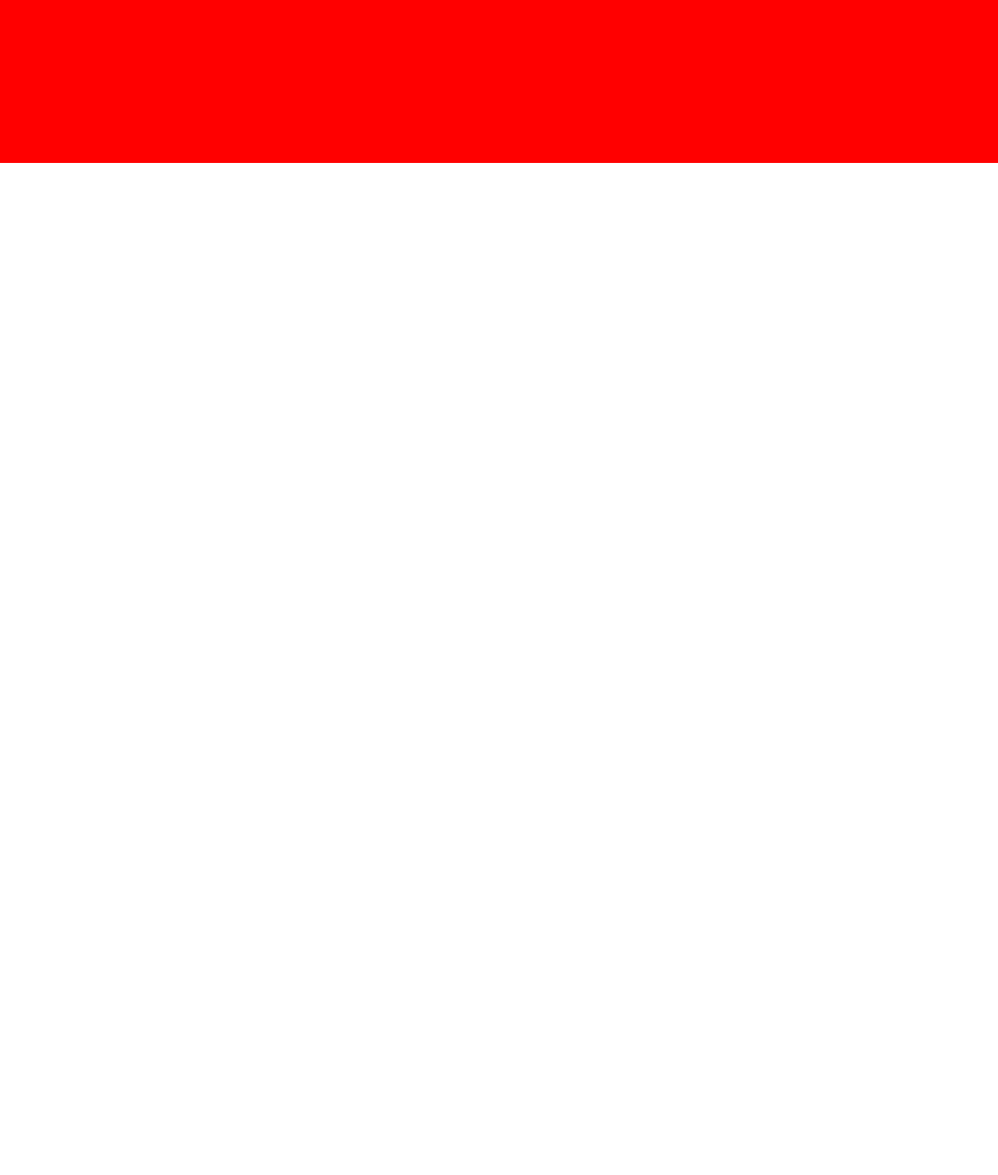
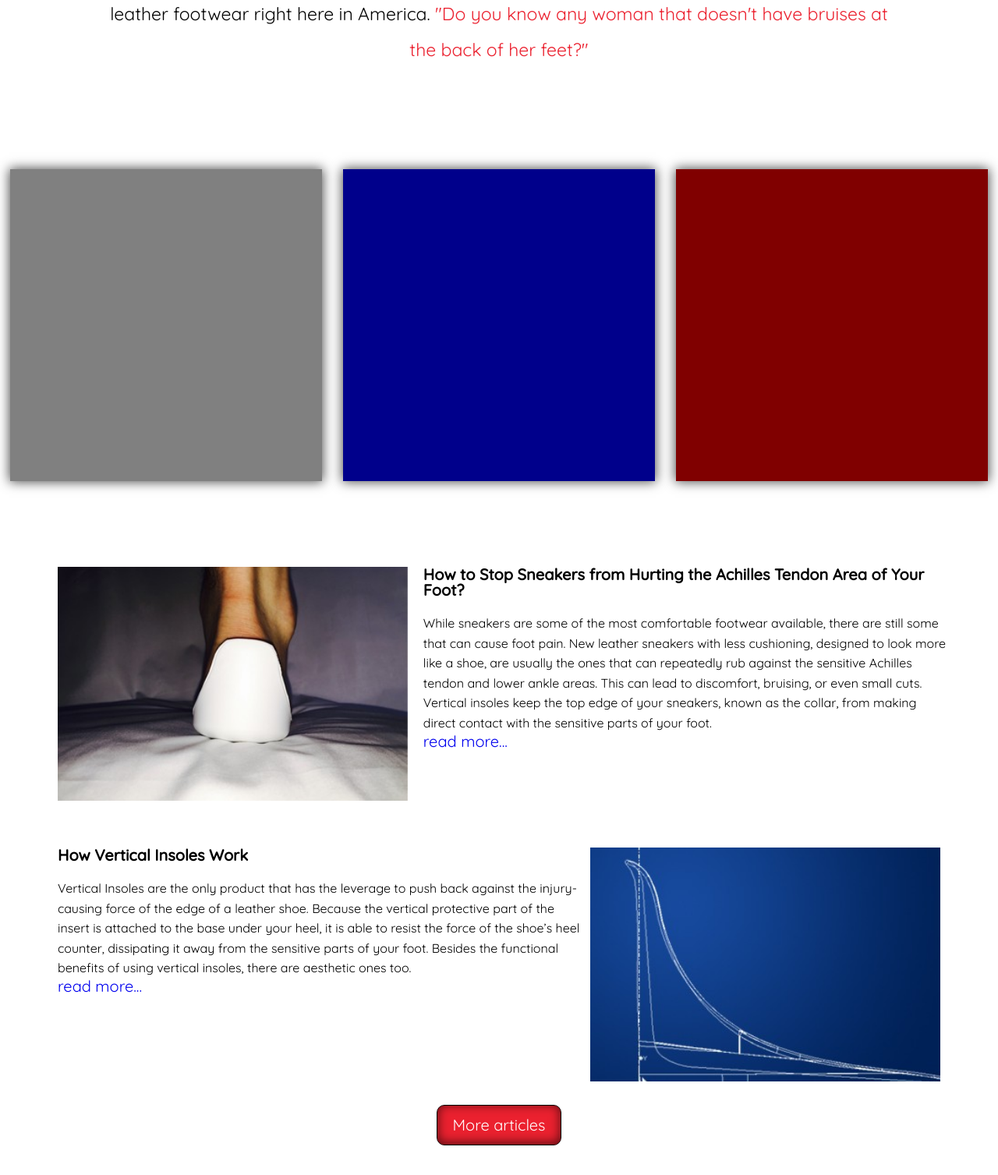
Before and after one commit to emaraosman/verticalinsoles, a plain HTML site: page index.html in a window 1280 px wide. Shown: the part 791-2298 px from the top of the page at 78% size. Before the commit the page ends 1000 px from the top, so only its background shows below. Drawn offline with nearby package versions, Linux system fonts and the light colour scheme.

Commit message:
about section implement

```diff
--- a/assets/stylesheets/main.css
+++ b/assets/stylesheets/main.css
@@ -69,9 +69,13 @@ body{
 
 }
 
-.flexy{
+/*.flexy{
   display: flex;
   justify-content: center;
+}*/
+
+a{
+	text-decoration: none;
 }
 
 /*
@@ -95,6 +99,7 @@ header{
 	background: url('../images/twoinsoles.jpg') bottom;
 	background-size: cover;
 	height: 600px;
+	min-height: 600px;
 	/*filter: blur(1.8px);*/
 
 
@@ -126,17 +131,21 @@ nav{
   background-color: rgba(255,255,255,0.8);
 }
 
-.nav-logo{
-	max-height: 80px;
-  display: inline-block;
+#nav-logo{
+	height: inherit;
+	width: auto;
   align-self: center;
   flex: 1;
   text-decoration: none;
   color: black;
   text-align: center;
-  border-left: 1px solid red;
+  border-left: 1px solid rgba(235,33,47,1);
   padding-left: 2px;
+	background: url("../images/logo.jpg") left;
+	background-repeat: no-repeat;
+	background-size: contain;
 }
+
 
 .nav-links{
 
@@ -146,26 +155,18 @@ nav{
 	text-decoration: none;
 	color: black;
 	text-align: center;
-	border-left: 1px solid red;
+	border-left: 1px solid rgba(235,33,47,1);
 	padding-left: 2px;
 }
 
 nav ul{
   display: flex;
   justify-content: space-around;
-  flex:2;
+  flex:3;
   /*padding-left: 20%;*/
 }
 
-nav {
-  flex: 1;
-}
 
-#nav-logo{
-  max-height: 80px;
-  width:auto;
-  text-align: left;
-}
 
 
 
@@ -178,9 +179,164 @@ nav {
 
 #breaker-section{
 	width: 100%;
+	height: auto;
+	background:rgba(255,255,255,1);
+	text-align: center;
+	display:block;
+
+}
+
+
+.breaker-text{
+	padding: 140px 10% 120px 10%;
+	line-height: 2em;
+	vertical-align: middle;
+	font-size: 23px;
+}
+
+.red-text{
+	color: rgba(235,33,47,1);
+}
+
+
+/*
+||||||||||||||||||||||||||||||||||||||||
+|||||PRODUCT SECTION BEGINS BELOW
+||||||||||||||||||||||||||||||||||||||||
+*/
+
+#product-section{
+	display: flex;
+	justify-content: space-around;
+	flex-wrap: wrap;
+	width: 100%;
+	height: auto;
+}
+
+.product-showcase{
+	flex: 1;
+	flex-wrap: wrap;
+	width: 400px;
 	height: 400px;
-	background:red;
+	margin: 10px 10px 10px 10px;
+	min-width: 300px;
+	min-height: 300px;
+	max-width: 400px;
+	max-height: 400px;
+
 }
+
+.product-1{
+	background-color: gray;
+}
+
+.product-2{
+	background-color: darkblue;
+}
+
+.product-3{
+	background-color: maroon;
+}
+
+.product-styles{
+	box-shadow: 0px 0px 14px 1px rgba(0,0,0,0.7);
+}
+
+/*
+||||||||||||||||||||||||||||||||||||||||
+|||||INFO SECTION BEGINS BELOW
+||||||||||||||||||||||||||||||||||||||||
+*/
+
+
+#article-section{
+	display: flex;
+	flex-wrap: wrap;
+	width: 100%;
+	height: auto;
+	padding: 80px 5% 80px 5%;
+	box-sizing: border-box;
+}
+
+.article{
+	display: flex;
+	flex-wrap: wrap;
+	width: 100%;
+	height:auto;
+	padding: 20px 0px 20px 0px;
+}
+
+.article-img1{
+	flex-wrap: wrap;
+	height: 300px;
+	margin: 0px 10px 0px 10px;
+	min-width: 300px;
+	min-height: 50px;
+	max-width: 550px;
+	max-height: auto;
+	flex:2;
+	background: url("../images/heel.jpg") center;
+	background-size: cover;
+	background-repeat: no-repeat;
+	margin-bottom: 20px;
+}
+
+.article-img2{
+	height: 300px;
+	margin: 0px 10px 0px 10px;
+	min-width: 300px;
+	min-height: 50px;
+	max-width: 550px;
+	max-height: auto;
+	flex:2;
+	background: url("../images/blueprint.jpg") left;
+	background-size: cover;
+	background-repeat: no-repeat;
+}
+
+.article-text{
+	flex-wrap: wrap;
+	flex:3;
+	padding: 0px 0px 20px 10px;
+	min-width: 300px;
+}
+
+.article-text h2{
+	font-size: 20px;
+	font-weight: bold;
+}
+
+.article-text p{
+	padding-top: 20px;
+	font-size: 16px;
+	max-width: 700px;
+	line-height: 1.6em;
+}
+
+#article-button{
+	text-align: center;
+	background-color: rgba(235,33,47,1);
+	color: white;
+	padding: 15px 20px;
+	border-radius: 10px;
+	margin: 10px auto;
+	box-shadow: inset 0px -2px 13px 1px rgba(0,0,0,0.6);
+	border: 1px solid black;
+}
+
+
+/*
+||||||||||||||||||||||||||||||||||||||||
+|||||FOOTER BEGINS BELOW
+||||||||||||||||||||||||||||||||||||||||
+*/
+
+
+
+
+
+
+
 
 
 
--- a/index.html
+++ b/index.html
@@ -3,6 +3,7 @@
   <head>
     <meta charset="utf-8">
     <title> Vertical Insoles </title>
+    <meta name="viewport" content="width=device-width, initial-scale=1.0">
 
     <link rel="stylesheet" href="assets/stylesheets/main.css">
     <link href="https://fonts.googleapis.com/css?family=Quicksand:400,500" rel="stylesheet">
@@ -26,7 +27,7 @@
       <!-- NAV BAR -->
 
       <nav>
-        <a href="#verticalinsoles"> <img class="nav-logo" src="assets/images/logo.jpg" alt=""></a>
+        <a id="nav-logo" href="#verticalinsoles"></a>
         <ul>
           <a href="#" class="nav-links"><li>INSOLES</li></a>
           <a href="#" class="nav-links"><li>MEDIA</li></a>
@@ -55,23 +56,70 @@
 
     <div class="header-background-color"></div>
 
-    <!--
-    ||||||||||||||||||||||||||||||||||||||||||||||||||||||||||||||||||||||||||||||||
-    |||||||||| TEXT BREAKER|||||||||||TEXT BREAKER||||||||||TEXT BREAKER||||||||||||
-    ||||||||||||||||||||||||||||||||||||||||||||||||||||||||||||||||||||||||||||||||
-    -->
+<!--
+||||||||||||||||||||||||||||||||||||||||||||||||||||||||||||||||||||||||||||||||
+|||||||||| TEXT BREAKER|||||||||||TEXT BREAKER||||||||||TEXT BREAKER||||||||||||
+||||||||||||||||||||||||||||||||||||||||||||||||||||||||||||||||||||||||||||||||
+-->
 
     <section id="breaker-section">
+      <h3 class="breaker-text">Vertical Insoles by Vertisoles, LLP makes premium insoles that offer protection against rigid leather footwear right here in America. <span class="red-text">"Do you know any woman that doesn't have bruises at the back of her feet?"</span></h3>
+    </section>
 
+<!--
+||||||||||||||||||||||||||||||||||||||||||||||||||||||||||||||||||||||||||||||||
+|||||||||| PRODUCT SECTION|||||||||||PRODUCT SECTION|||||||PRODUCT SECTION||||||
+||||||||||||||||||||||||||||||||||||||||||||||||||||||||||||||||||||||||||||||||
+-->
+
+
+    <section id="product-section">
+      <div class="product-showcase product-styles product-1"></div>
+      <div class="product-showcase product-styles product-2"></div>
+      <div class="product-showcase product-styles product-3"></div>
     </section>
+
+
+<!--
+||||||||||||||||||||||||||||||||||||||||||||||||||||||||||||||||||||||||||||||||
+||||||||||INFO SECTION|||||||||||INFO SECTION|||||||INFO SECTION||||||||||||||||
+||||||||||||||||||||||||||||||||||||||||||||||||||||||||||||||||||||||||||||||||
+-->
+
+  <section id="article-section">
+    <div class="article">
+      <div class="article-img1"></div>
+      <div class="article-text"> <h2>How to Stop Sneakers from Hurting the Achilles Tendon Area of Your Foot?</h2>
+        <p>While sneakers are some of the most comfortable footwear available, there are still some that can cause foot pain. New leather sneakers with less cushioning, designed to look more like a shoe, are usually the ones that can repeatedly rub against the sensitive Achilles tendon and lower ankle areas. This can lead to discomfort, bruising, or even small cuts. Vertical insoles keep the top edge of your sneakers, known as the collar, from making direct contact with the sensitive parts of your foot.</p>
+        <a href="#">read more...</a>
+      </div>
+    </div>
+
+    <div class="article">
+      <div class="article-text">
+        <h2>How Vertical Insoles Work</h2>
+         <p>Vertical Insoles are the only product that has the leverage to push back against the injury-causing force of the edge of a leather shoe. Because the vertical protective part of the insert is attached to the base under your heel, it is able to resist the force of the shoe’s heel counter, dissipating it away from the sensitive parts of your foot. Besides the functional benefits of using vertical insoles, there are aesthetic ones too. </p>
+         <a href="#">read more...</a>
+        </div>
+      <div class="article-img2"></div>
+    </div>
+
+    <a id="article-button" href="#">More articles</a>
+  </section>
 
 
 
 
+  <!--
+  ||||||||||||||||||||||||||||||||||||||||||||||||||||||||||||||||||||||||||||||||
+  |||||||||||||||||FOOTER|||||||||||FOOTER|||||||FOOTER|||||||||||||||||||||||||||
+  ||||||||||||||||||||||||||||||||||||||||||||||||||||||||||||||||||||||||||||||||
+  -->
+
+  <footer>
 
 
-
-
+  </footer>
 
 
 
```
Also changed, not shown: assets/images/blueprint.jpg (added), assets/images/heel.jpg (added).
